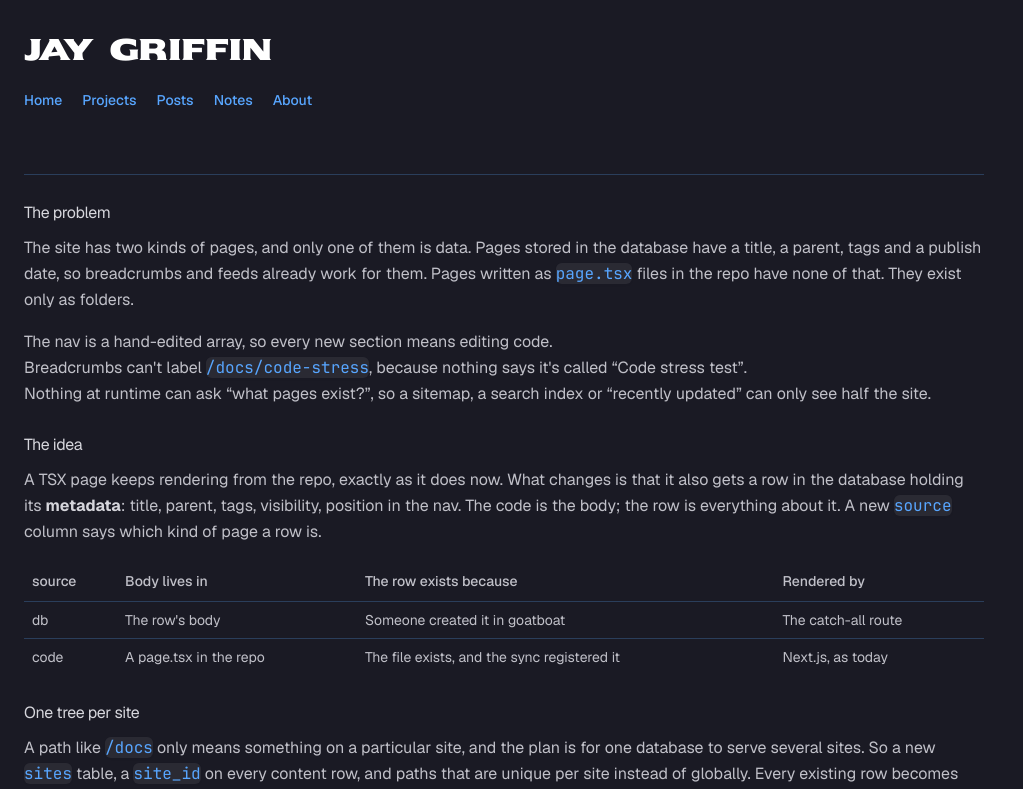
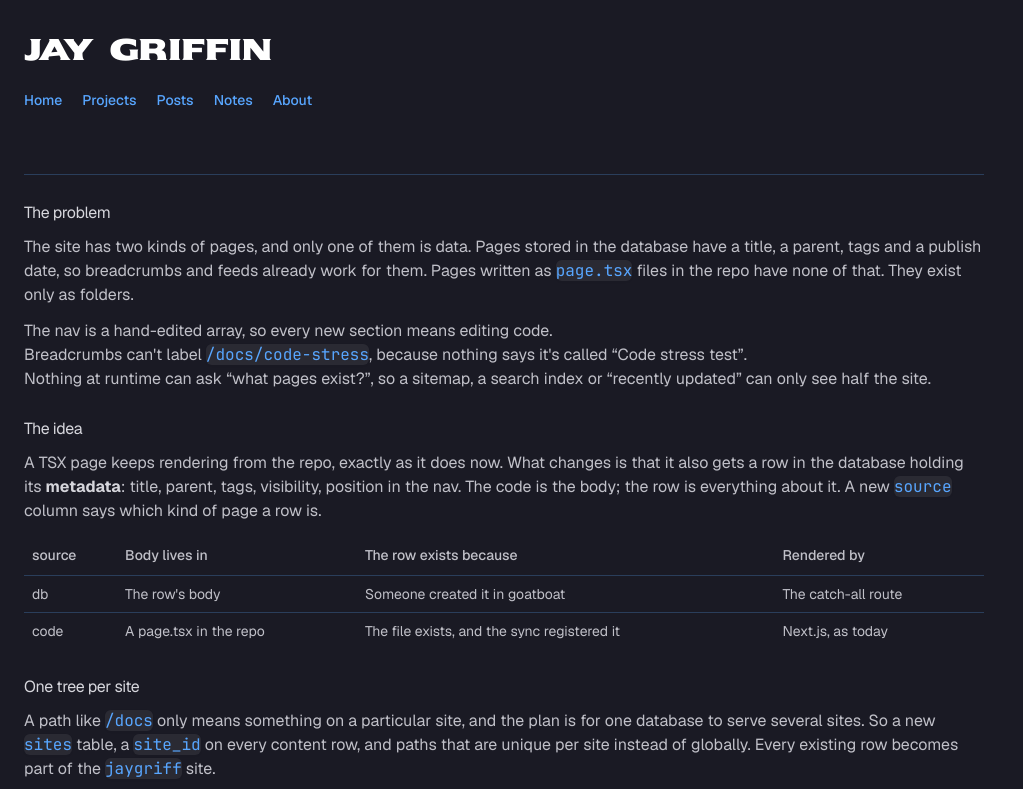
Before and after one commit to jaygriffinjay/jaygriff-v4, a Next.js app: page /projects/goatboat/notes/routes-as-data in a window 1280 px wide. Shown: the top 789 px of the page, without its empty margins (0-1023 px from the left). Built offline with nearby package versions, Linux system fonts and the light colour scheme.

Commit message:
Tighten body text: line height 1.5, a 10 to 12px gap between blocks, 2px between list items

```diff
--- a/src/app/globals.css
+++ b/src/app/globals.css
@@ -64,7 +64,7 @@
   /* Space around headings on the same 375px to 1024px scale: above a section heading, and between a heading and what follows */
   --spacing-heading-above: clamp(1.375rem, 1.158rem + 0.925vw, 1.75rem); /* 22 → 28px */
   --spacing-heading-below: clamp(0.5rem, 0.356rem + 0.616vw, 0.75rem); /* 8 → 12px */
-  --spacing-flow: clamp(0.625rem, 0.408rem + 0.925vw, 1rem); /* 10 → 16px, between paragraphs and other blocks; not named "block", which Tailwind reads as inline-block's size */
+  --spacing-flow: clamp(0.625rem, 0.553rem + 0.308vw, 0.75rem); /* 10 → 12px, between paragraphs and other blocks; not named "block", which Tailwind reads as inline-block's size */
 
   /* Code block text on the same scale; not named "code", which is already the inline code color */
   --text-codeblock: clamp(0.75rem, 0.678rem + 0.308vw, 0.875rem); /* 12 → 14px */
--- a/src/components/typography.module.css
+++ b/src/components/typography.module.css
@@ -43,12 +43,12 @@
 
   /* standard paragraph */
   .paragraph {
-    @apply text-base leading-relaxed;
+    @apply text-base leading-normal;
   }
 
   /* muted paragraph at body size (Lead) */
   .lead {
-    @apply text-muted-foreground text-base leading-relaxed;
+    @apply text-muted-foreground text-base leading-normal;
   }
 
   /* small muted paragraph (Muted) */
@@ -77,7 +77,7 @@
 
   /* shared list spacing and indent */
   .list {
-    @apply space-y-1 pl-6 leading-relaxed;
+    @apply space-y-0.5 pl-6 leading-normal;
   }
 
   /* bulleted list */
```
